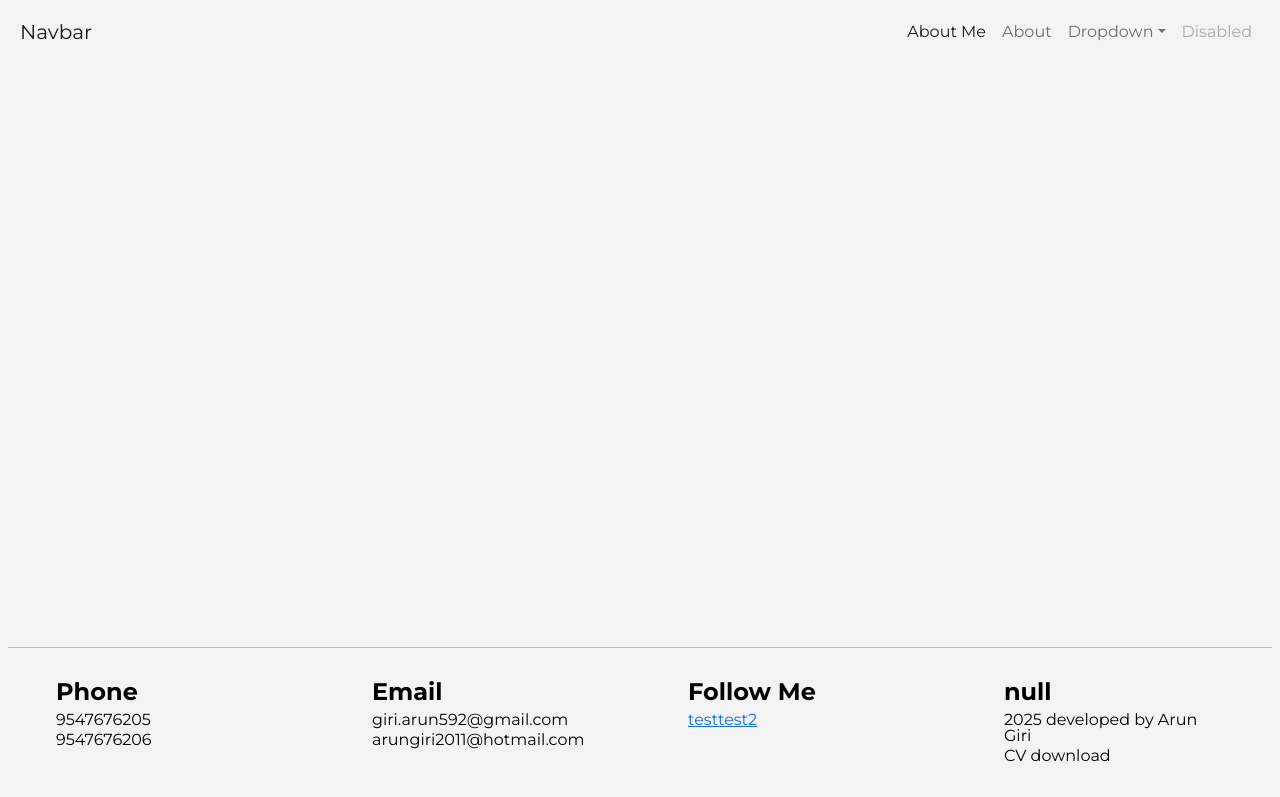
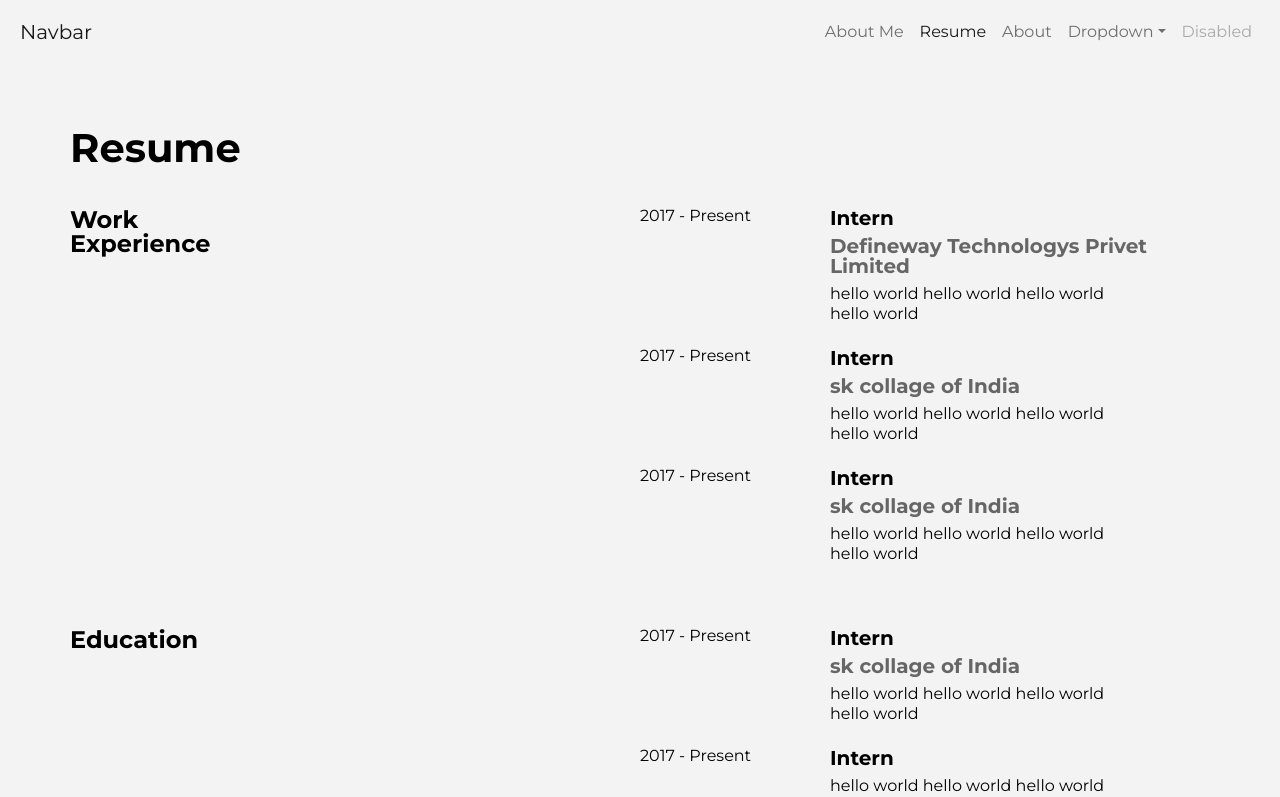
Before and after one commit to giriArun/arungiri, a React (Create React App) app: page /resume in a window 1280 px wide. Shown: the top 797 px of the page. Built offline with nearby package versions, Linux system fonts and the light colour scheme.

Commit message:
resume WIP

```diff
--- a/package.json
+++ b/package.json
@@ -7,6 +7,7 @@
     "@testing-library/jest-dom": "^6.6.3",
     "@testing-library/react": "^16.2.0",
     "@testing-library/user-event": "^13.5.0",
+    "html-react-parser": "^5.2.6",
     "react": "^19.0.0",
     "react-dom": "^19.0.0",
     "react-router-dom": "^7.7.0",
--- a/src/App.js
+++ b/src/App.js
@@ -35,9 +35,10 @@ import { Routes, Route } from 'react-router-dom';
 import Header from './components/Header';
 import Footer from './components/Footer';
 import Navbar from './components/Navbar';
+
 import AboutMe from './pages/AboutMe';
+import Resume from './pages/Resume';
 import Home from './pages/Home';
-import About from './pages/About';
 import Contact from './pages/Contact';
 
 //import abc from './pages/About';
@@ -52,8 +53,8 @@ function App() {
             <main className="flex-grow-1 container py-4 px-0">
                 <Routes>
                   <Route path="/" element={<AboutMe />} />
+                  <Route path="/resume" element={<Resume />} />
                   <Route path="/home" element={<Home />} />
-                  <Route path="/about" element={<About />} />
                   <Route path="/contact" element={<Contact />} />
                 </Routes>
             </main>
--- a/src/components/Footer.jsx
+++ b/src/components/Footer.jsx
@@ -1,4 +1,4 @@
-import footerData from '../data/footer.json';
+import footerData from '../data/Footer.json';
 
 export default function Footer() {
     return (
--- a/src/components/Navbar.jsx
+++ b/src/components/Navbar.jsx
@@ -1,42 +1,38 @@
 import React from 'react';
-import { Link } from 'react-router-dom';
+import { NavLink } from 'react-router-dom';
 
 function Navbar() {
-  /* return (
-    <nav style={{ marginBottom: '20px' }}>
-      <Link to="/" style={{ marginRight: '10px' }}>Home</Link>
-      <Link to="/about" style={{ marginRight: '10px' }}>About</Link>
-      <Link to="/contact">Contact</Link>
-    </nav>
-  ); */
     return (
-        <nav class="navbar navbar-expand-lg navbar-light">
-            <div class="container-fluid">
-                <a class="navbar-brand" href="#">Navbar</a>
-                <button class="navbar-toggler" type="button" data-bs-toggle="collapse" data-bs-target="#navbarSupportedContent" aria-controls="navbarSupportedContent" aria-expanded="false" aria-label="Toggle navigation">
-                <span class="navbar-toggler-icon"></span>
+        <nav className="navbar navbar-expand-lg navbar-light">
+            <div className="container-fluid">
+                <a className="navbar-brand" href="#">Navbar</a>
+                <button className="navbar-toggler" type="button" data-bs-toggle="collapse" data-bs-target="#navbarSupportedContent" aria-controls="navbarSupportedContent" aria-expanded="false" aria-label="Toggle navigation">
+                <span className="navbar-toggler-icon"></span>
                 </button>
-                <div class="collapse navbar-collapse flex-grow-0" id="navbarSupportedContent">
-                    <ul class="navbar-nav me-auto mb-2 mb-lg-0">
-                        <li class="nav-item">
-                            <a class="nav-link active" aria-current="page" href="/">About Me</a>
+                <div className="collapse navbar-collapse flex-grow-0" id="navbarSupportedContent">
+                    <ul className="navbar-nav me-auto mb-2 mb-lg-0">
+                        <li className="nav-item">
+                            <NavLink to="/" className={({ isActive }) => isActive ? 'nav-link active' : 'nav-link'}>About Me</NavLink>
                         </li>
-                        <li class="nav-item">
-                        <a class="nav-link" href="/about">About</a>
+                        <li className="nav-item">
+                            <NavLink to="/resume" className={({ isActive }) => isActive ? 'nav-link active' : 'nav-link'}>Resume</NavLink>
                         </li>
-                        <li class="nav-item dropdown">
-                        <a class="nav-link dropdown-toggle" href="#" id="navbarDropdown" role="button" data-bs-toggle="dropdown" aria-expanded="false">
+                        <li className="nav-item">
+                            <a className="nav-link" href="/about">About</a>
+                        </li>
+                        <li className="nav-item dropdown">
+                        <a className="nav-link dropdown-toggle" href="#" id="navbarDropdown" role="button" data-bs-toggle="dropdown" aria-expanded="false">
                             Dropdown
                         </a>
-                        <ul class="dropdown-menu" aria-labelledby="navbarDropdown">
-                            <li><a class="dropdown-item" href="https://www.wix.com/website-template/view/html/2846?originUrl=https%3A%2F%2Fwww.wix.com%2Fwebsite%2Ftemplates%2Fhtml%2Fportfolio-cv&tpClick=view_button&esi=9a2333c6-1d4b-4877-a434-f3fc70863a1f">Suggest Website</a></li>
-                            <li><a class="dropdown-item" href="#">Another action</a></li>
-                            <li><hr class="dropdown-divider"/></li>
-                            <li><a class="dropdown-item" href="#">Something else here</a></li>
+                        <ul className="dropdown-menu" aria-labelledby="navbarDropdown">
+                            <li><a className="dropdown-item" href="https://www.wix.com/website-template/view/html/2846?originUrl=https%3A%2F%2Fwww.wix.com%2Fwebsite%2Ftemplates%2Fhtml%2Fportfolio-cv&tpClick=view_button&esi=9a2333c6-1d4b-4877-a434-f3fc70863a1f">Suggest Website</a></li>
+                            <li><a className="dropdown-item" href="#">Another action</a></li>
+                            <li><hr className="dropdown-divider"/></li>
+                            <li><a className="dropdown-item" href="#">Something else here</a></li>
                         </ul>
                         </li>
-                        <li class="nav-item">
-                        <a class="nav-link disabled" href="#" tabindex="-1" aria-disabled="true">Disabled</a>
+                        <li className="nav-item">
+                        <a className="nav-link disabled" href="#" tabindex="-1" aria-disabled="true">Disabled</a>
                         </li>
                     </ul>
                 </div>
--- /dev/null
+++ b/src/data/Resume.json
@@ -0,0 +1,112 @@
+[
+    {
+        "pageTitle": "Resume",
+        "types": [
+            {
+                "title": "Work<br/>Experience",
+                "data": [
+                    {
+                        "duration": "2017 - Present",
+                        "position": "Intern",
+                        "organization": "Defineway Technologys Privet Limited",
+                        "details": "hello world hello world hello world hello world"
+                    },
+                    {
+                        "duration": "2017 - Present",
+                        "position": "Intern",
+                        "organization": "sk collage of India",
+                        "details": "hello world hello world hello world hello world"
+                    },
+                    {
+                        "duration": "2017 - Present",
+                        "position": "Intern",
+                        "organization": "sk collage of India",
+                        "details": "hello world hello world hello world hello world"
+                    }
+                ]
+            },
+            {
+                "title": "Education",
+                "data": [
+                    {
+                        "duration": "2017 - Present",
+                        "position": "Intern",
+                        "organization": "sk collage of India",
+                        "details": "hello world hello world hello world hello world"
+                    },
+                    {
+                        "duration": "2017 - Present",
+                        "position": "Intern",
+                        "organization": "",
+                        "details": "hello world hello world hello world hello world"
+                    },
+                    {
+                        "duration": "2017 - Present",
+                        "position": "Intern",
+                        "organization": "sk collage of India",
+                        "details": "hello world hello world hello world hello world"
+                    }
+                ]
+            },
+            {
+                "title": "Skills<br/>& Expertise",
+                "data": [
+                    {
+                        "duration": "jul 2017 - jul 2018",
+                        "position": "Intern",
+                        "details": "hello world hello world hello world hello world"
+                    },
+                    {
+                        "duration": "2017 - Present",
+                        "position": "Intern",
+                        "details": "hello world hello world hello world hello world"
+                    },
+                    {
+                        "duration": "2017 - Present",
+                        "position": "Intern",
+                        "details": "hello world hello world hello world hello world"
+                    }
+                ]
+            },
+            {
+                "title": "Skills & Expertise",
+                "data": [
+                    {
+                        "duration": "2017 - Present",
+                        "position": "Intern",
+                        "details": "hello world hello world hello world hello world"
+                    },
+                    {
+                        "duration": "2017 - Present",
+                        "position": "Intern",
+                        "details": "hello world hello world hello world hello world"
+                    },
+                    {
+                        "duration": "2017 - Present",
+                        "position": "Intern",
+                        "details": "hello world hello world hello world hello world"
+                    }
+                ]
+            },
+            {
+                "title": "Skills & Expertise",
+                "data": [
+                    {
+                        "position": "Intern",
+                        "details": "hello world hello world hello world hello world"
+                    },
+                    {
+                        "duration": "2017 - Present",
+                        "position": "Intern",
+                        "details": "hello world hello world hello world hello world"
+                    },
+                    {
+                        "duration": "2017 - Present",
+                        "position": "Intern",
+                        "details": "hello world hello world hello world hello world"
+                    }
+                ]
+            }
+        ]
+    }
+]
--- a/src/index.css
+++ b/src/index.css
@@ -1,5 +1,6 @@
 :root {
 	--main-text-color: #000000;
+	--main-second-text-color: #666666;
 	--main-bg-color: #f3f3f3;
     --image-bg-color: #cbcbcb;
     --button-first-bg-color: #ffa500;
@@ -21,6 +22,13 @@ html, body {
 }
 .text-color{
     color: var(--main-text-color) !important;
+}
+.text-second-color{
+    color: var(--main-second-text-color) !important;
+}
+.page-title{
+    font-size: 5cap;
+    font-weight: 700;
 }
 
 /* animation start */
@@ -102,6 +110,8 @@ html, body {
     background-color: var(--main-bg-color);
 }
 
+/* Resume page */
+
 /* XX-Large devices (larger desktops, 1400px and up) */
 @media (min-width: 1400px) {
     .about-me .profile-image{
@@ -160,6 +170,10 @@ html, body {
         font-size: 16px;
         font-weight: 700;
     }
+    .page-title{
+        font-size: 4cap;
+        font-weight: 600;
+    }
 }
 /* Small devices (landscape phones, 576px and up) */
 @media (min-width: 576px) {
--- a/src/pages/About.js
+++ /dev/null
@@ -1,3 +0,0 @@
-export default function Home() {
-  return <h1>Home 1</h1>;
-}
--- a/src/pages/AboutMe.jsx
+++ b/src/pages/AboutMe.jsx
@@ -1,7 +1,6 @@
 import React from 'react'
 import Button from '../components/Button';
-//import DemoImage from '../images/two-dog.jpg';
-import AboutMeData from '../data/aboutMe.json';
+import AboutMeData from '../data/AboutMe.json';
 
 export default function AboutMe() {
     const aboutData = AboutMeData[0];
--- /dev/null
+++ b/src/pages/Resume.jsx
@@ -0,0 +1,34 @@
+import parse from 'html-react-parser';
+import ResumeData from '../data/Resume.json';
+
+export default function Resume() {
+    const resume = ResumeData[0];
+
+    return (
+        <div className="row gx-0 resume">
+            <div className="col-12 mt-5 mb-4 fs-1 fw-bolder">{resume.pageTitle}</div>
+
+            {resume.types.map((type, index) => (
+                <>
+                    <div className='col-12 mt-3 mb-4' key={index}>
+                        <div className='row gx-0'>
+                            <div className="col-lg-6 col-md-12 mb-4 fs-4 fw-bold slide-up">{parse(type.title)}</div>
+                            <div className="col-lg-6 col-md-12">
+                                {type.data.map((data, idx) => (
+                                    <div className="row gx-0" key={idx}>
+                                        <div className="col-lg-4 col-md-12">{data.duration}</div>
+                                        <div className="col-lg-8 col-md-12 mb-2">
+                                            {data.position ? <div className='fs-5 fw-bold mb-2 slide-right'>{data.position}</div>:''}
+                                            {data.organization ? <div className='fs-5 fw-bold mb-2 text-second-color'>{data.organization}</div>:''}
+                                            {data.details ? <p className='w-75 lh-sm'>{data.details}</p>:''}
+                                        </div>
+                                    </div>
+                                ))}
+                            </div>
+                        </div>
+                    </div>
+                </>
+            ))}
+        </div>
+    );
+}
```
Also changed, not shown: note.txt (added), 1 other file (tests, documents, lock files or other folders).
